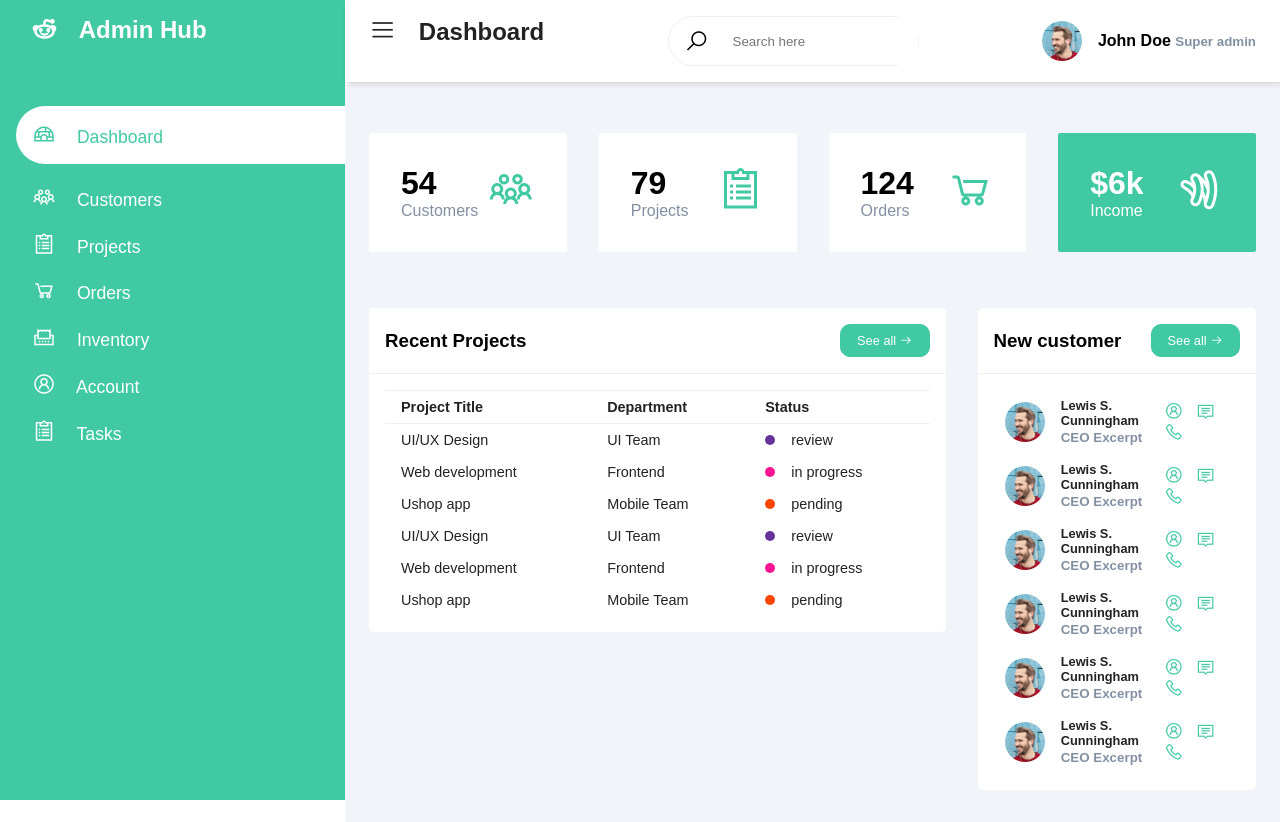
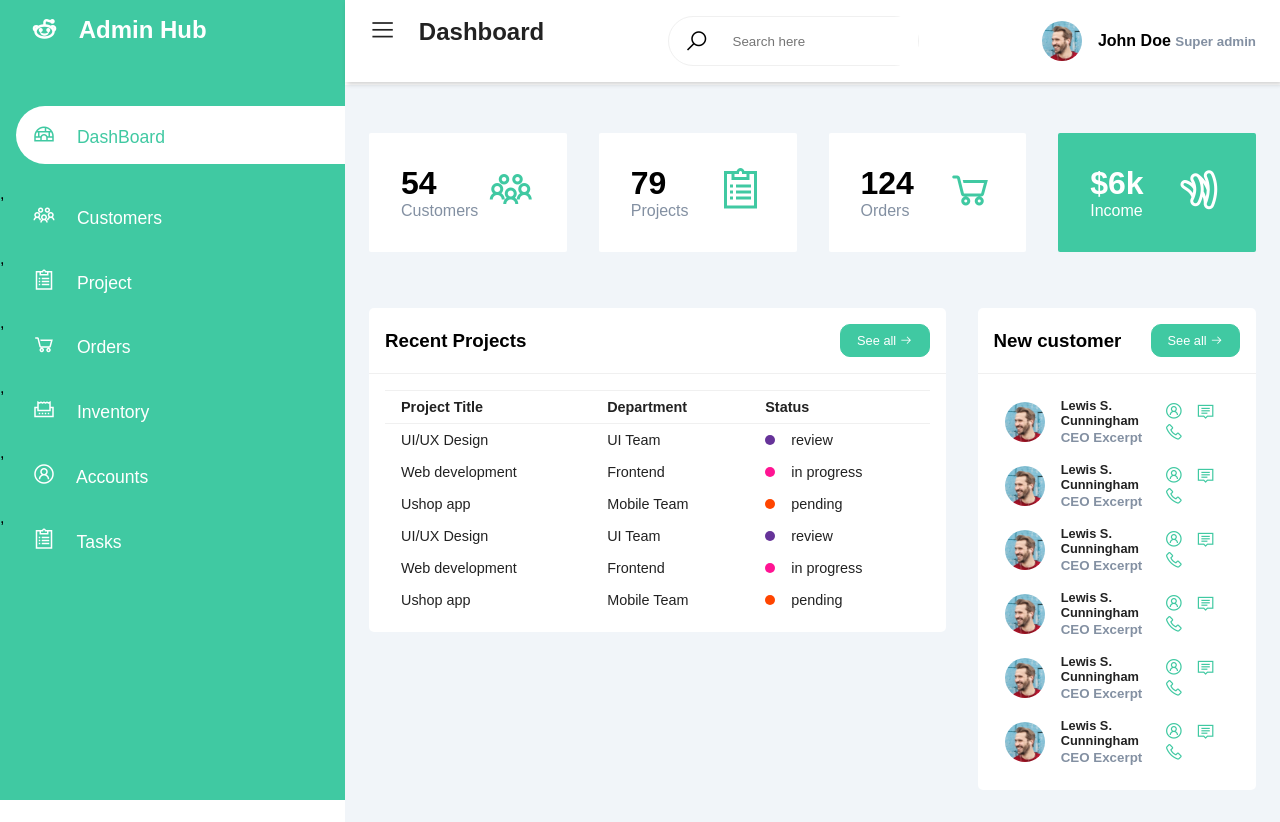
Before and after one commit to HuyLuong2002/Toy_Management_Website, a PHP site: page /admin/index.php in a window 1280 px wide. Run offline with PHP 8.4, Linux system fonts and the light colour scheme.

Commit message:
kietthu4

```diff
--- a/admin/index.php
+++ b/admin/index.php
@@ -19,56 +19,9 @@
         <h2><span class="lab la-reddit"></span> <span>Admin Hub</span></h2>
       </div>
 
-      <div class="admin-sidebar-menu">
-        <ul>
-          <li>
-            <a href="" class="active">
-              <span class="las la-igloo"> </span>
-              <span> Dashboard </span>
-            </a>
-          </li>
+      <div class="admin-sidebar-menu" id="admin-sidebar">
+        <ul id="wrap-admin-side">
 
-          <li>
-            <a href="">
-              <span class="las la-users"> </span>
-              <span> Customers </span>
-            </a>
-          </li>
-
-          <li>
-            <a href="">
-              <span class="las la-clipboard-list"> </span>
-              <span> Projects </span>
-            </a>
-          </li>
-
-          <li>
-            <a href="">
-              <span class="las la-shopping-cart"> </span>
-              <span> Orders </span>
-            </a>
-          </li>
-
-          <li>
-            <a href="">
-              <span class="las la-receipt"> </span>
-              <span> Inventory </span>
-            </a>
-          </li>
-
-          <li>
-            <a href="">
-              <span class="las la-user-circle"> </span>
-              <span> Account </span>
-            </a>
-          </li>
-
-          <li>
-            <a href="">
-              <span class="las la-clipboard-list"> </span>
-              <span> Tasks </span>
-            </a>
-          </li>
         </ul>
       </div>
     </div>
@@ -372,5 +325,6 @@
         </div>
       </main>
     </div>
+  <script src="./paginate.js">alert("")</script>
   </body>
 </html>
--- /dev/null
+++ b/admin/paginate.js
@@ -0,0 +1,74 @@
+let AdminSidebar = document.getElementById("wrap-admin-side")
+let listBar = [
+  {
+    id: 1,
+    title: "DashBoard",
+    href: "#",
+    icon: "la-igloo"
+  },
+  {
+    id: 2,
+    title: "Customers",
+    href: "#",
+    icon: "la-users"
+  },
+  {
+    id: 3,
+    title: "Project",
+    href: "#",
+    icon: "la-clipboard-list"
+  },
+  {
+    id: 4,
+    title: "Orders",
+    href: "#",
+    icon: "la-shopping-cart"
+  },
+  {
+    id: 5,
+    title: "Inventory",
+    href: "#",
+    icon: "la-receipt"
+  },
+  {
+    id: 6,
+    title: "Accounts",
+    href: "#",
+    icon: "la-user-circle"
+  },
+  {
+    id: 7,
+    title: "Tasks",
+    href: "#",
+    icon: "la-clipboard-list"
+  },
+];
+
+const handleActiveBg = () => {
+    const listBartMapped = listBar.map((item) => {
+        return `<li onclick="handleActive(event, ${item.id})">
+                    <a href="${item.href}" class="item" id="check-${item.id}">
+                        <span class="las ${item.icon}"> </span>
+                        <span> ${item.title} </span>
+                    </a>
+                </li>`;
+    });
+
+    AdminSidebar.innerHTML = listBartMapped
+};
+
+const handleActive = ( event, id ) => {
+    event.preventDefault();
+    listBar.forEach(item => {
+        let a = document.getElementById("check-"+item.id)
+        a.classList.remove("active");
+    })
+
+    let b = document.getElementById("check-"+id)
+    b.classList.add("active");
+}
+
+
+handleActiveBg()
+let firstActive = document.getElementById("check-1")
+firstActive.classList.add("active");
```
